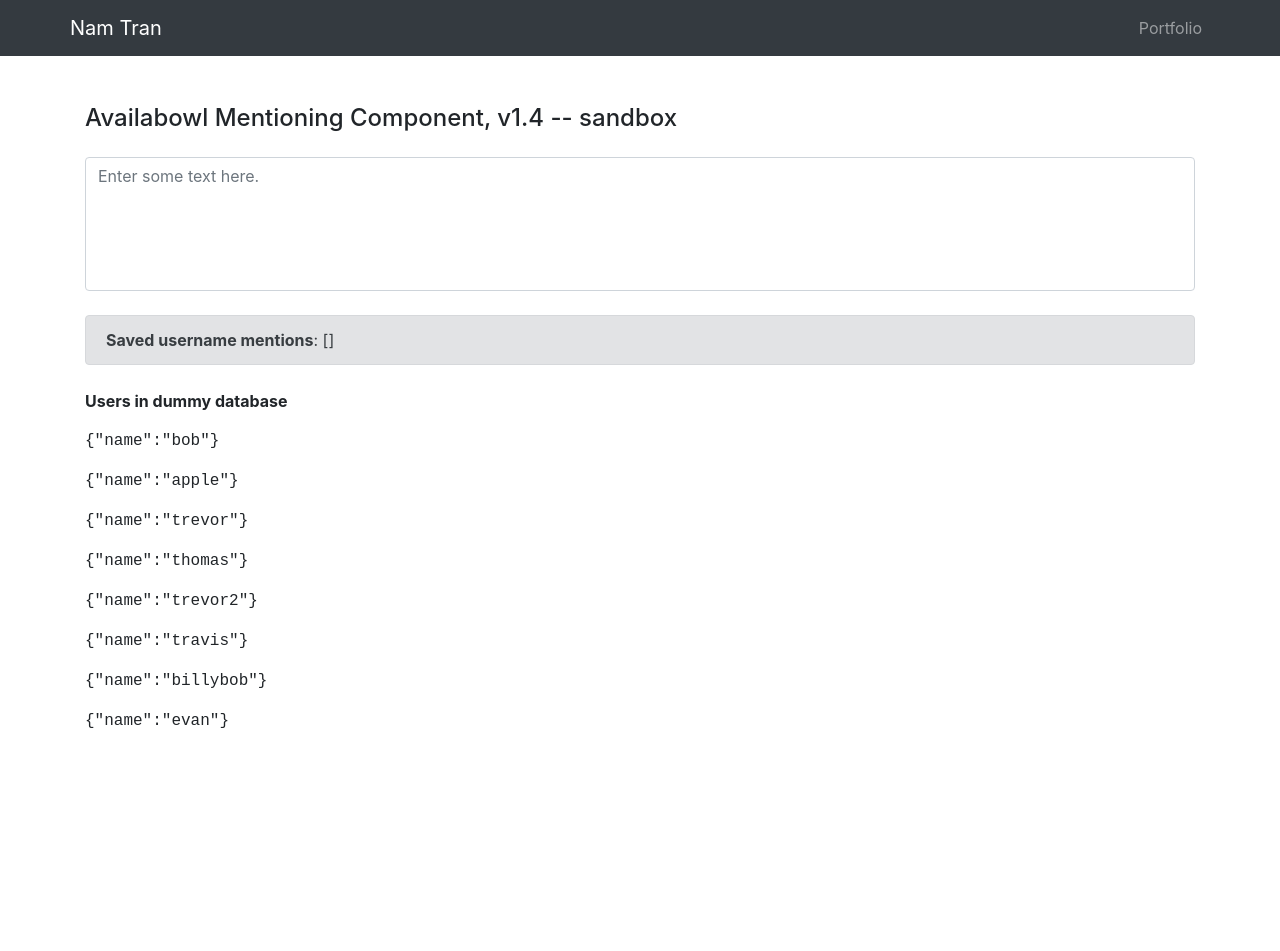
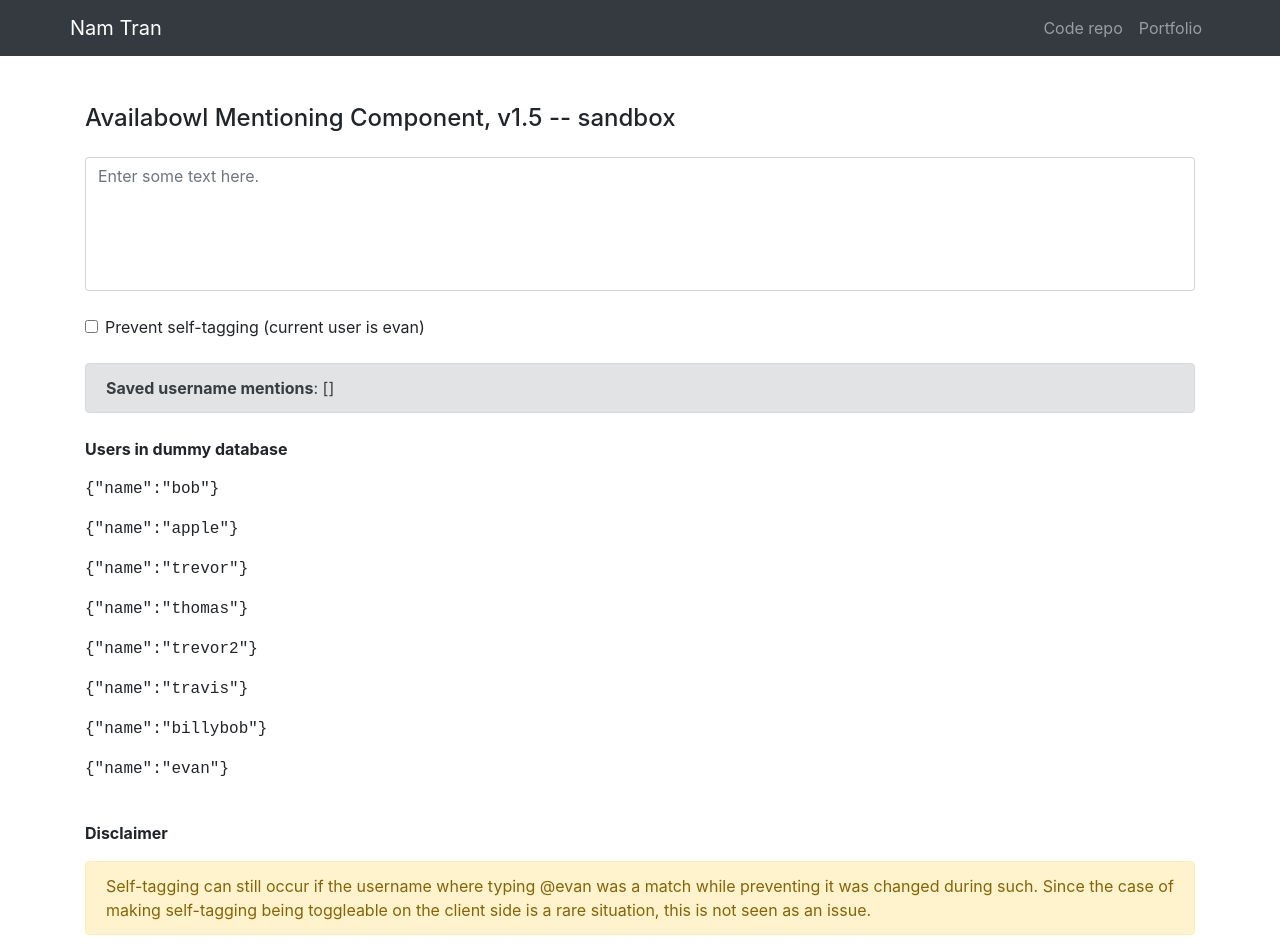
Before and after one commit to availabowl/user-mentions, a React (Create React App) app: page / in a window 1280 px wide. Before the commit the page ends 800 px from the top, so only its background shows below. Built offline with nearby package versions, Linux system fonts and the light colour scheme.

Commit message:
self-tagging now optional

```diff
--- a/src/App.js
+++ b/src/App.js
@@ -1,5 +1,5 @@
 import React, { useState } from 'react';
-import { Container, Row, Col, Navbar, Nav, Alert } from 'react-bootstrap';
+import { Container, Row, Col, Navbar, Nav, Alert, Form } from 'react-bootstrap';
 import Fuse from 'fuse.js'
 
 import UserMentionsInput from './UserMentionsInput';
@@ -49,6 +49,7 @@ function searchForUser(value) {
 const App = () => {
 
 	const [usernameMentions, setUsernameMentions] = useState([]);
+    const [preventSelfTagging, setPreventSelfTagging] = useState(false);
 
 	return (
 		<>
@@ -58,6 +59,7 @@ const App = () => {
                         <Col className="d-flex justify-content-between">
                             <Navbar.Brand>Nam Tran</Navbar.Brand>
                             <Nav>
+                                <Nav.Link href="https://github.com/availabowl/user-mentions">Code repo</Nav.Link>
                                 <Nav.Link href="https://portfolio-sepia-sigma-68.vercel.app/">Portfolio</Nav.Link>
                             </Nav>
                         </Col>
@@ -67,12 +69,17 @@ const App = () => {
             <Container style={{marginTop:'48px'}}>
                 <Row>
                     <Col>
-                        <h4 style={{marginBottom:'24px'}}>Availabowl Mentioning Component, v1.4 -- sandbox</h4>
+                        <h4 style={{marginBottom:'24px'}}>Availabowl Mentioning Component, v1.5 -- sandbox</h4>
                         <UserMentionsInput
                         searchForUser={searchForUser}
                         usernameMentions={usernameMentions}
                         setUsernameMentions={setUsernameMentions}
+                        preventSelfTagging={preventSelfTagging}
+                        currentUser={"evan"}
                         />
+                        <Form style={{marginTop:'24px'}}>
+                            <Form.Check type="checkbox" label="Prevent self-tagging (current user is evan)" onClick={() => setPreventSelfTagging(!preventSelfTagging)} />
+                        </Form>
                     </Col>
                 </Row>
                 <Row>
@@ -86,6 +93,15 @@ const App = () => {
                         }
                     </Col>
                 </Row>
+                <Row>
+                    <Col>
+                        <p><b>Disclaimer</b></p>
+                        <Alert variant="warning">
+                            Self-tagging can still occur if the username where typing @evan was a match while preventing it was changed during such. Since the case of making self-tagging
+                            being toggleable on the client side is a rare situation, this is not seen as an issue.
+                        </Alert>
+                    </Col>
+                </Row>
             </Container>
         </>
 	)
--- a/src/UserMentionsInput.js
+++ b/src/UserMentionsInput.js
@@ -17,7 +17,7 @@ const UserListGroup = ({user}) => {
     )
 }
 
-const UserMentionsInput = ({searchForUser, usernameMentions, setUsernameMentions}) => {
+const UserMentionsInput = ({searchForUser, usernameMentions, setUsernameMentions, preventSelfTagging, currentUser}) => {
 
     const pattern = /@(?=.{3,20}(?:\s|$))[a-z][a-z0-9]+(?:[_][a-z0-9]+)?/ig;
     const textareaRef = useRef(null);
@@ -40,6 +40,9 @@ const UserMentionsInput = ({searchForUser, usernameMentions, setUsernameMentions
                 let prelimSearchResults = searchForUser(focusedUserValue);
 
                 if (prelimSearchResults.length > 0 && !usernameMentions.includes(prelimSearchResults[0].item.name)) {
+                    if (preventSelfTagging && currentUser !== undefined) {
+                        prelimSearchResults = prelimSearchResults.filter(result => result.item.name !== currentUser);
+                    }
                     // Prevent any duplicates from being inputted.
                     usernameMentions.forEach(username => {
                         prelimSearchResults = prelimSearchResults.filter(result => result.item.name !== username);
```
Also changed, not shown: 1 other file (tests, documents, lock files or other folders).
